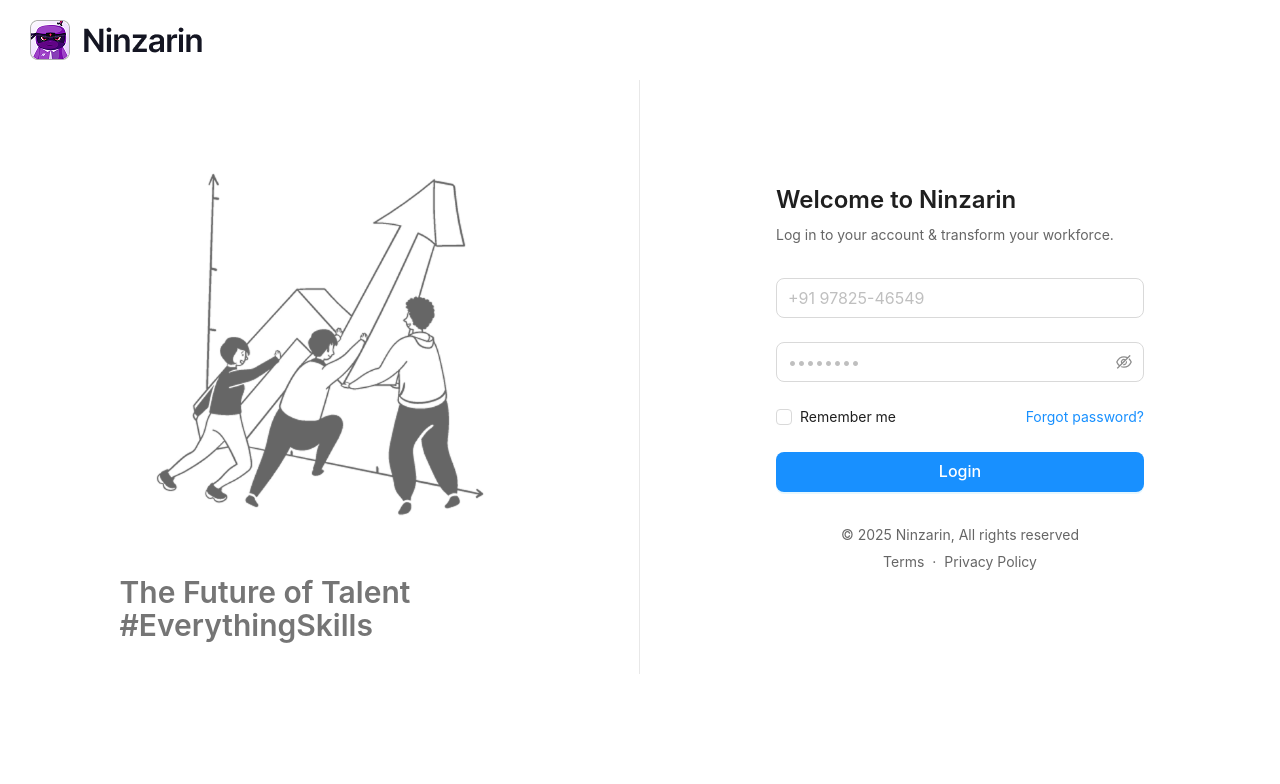
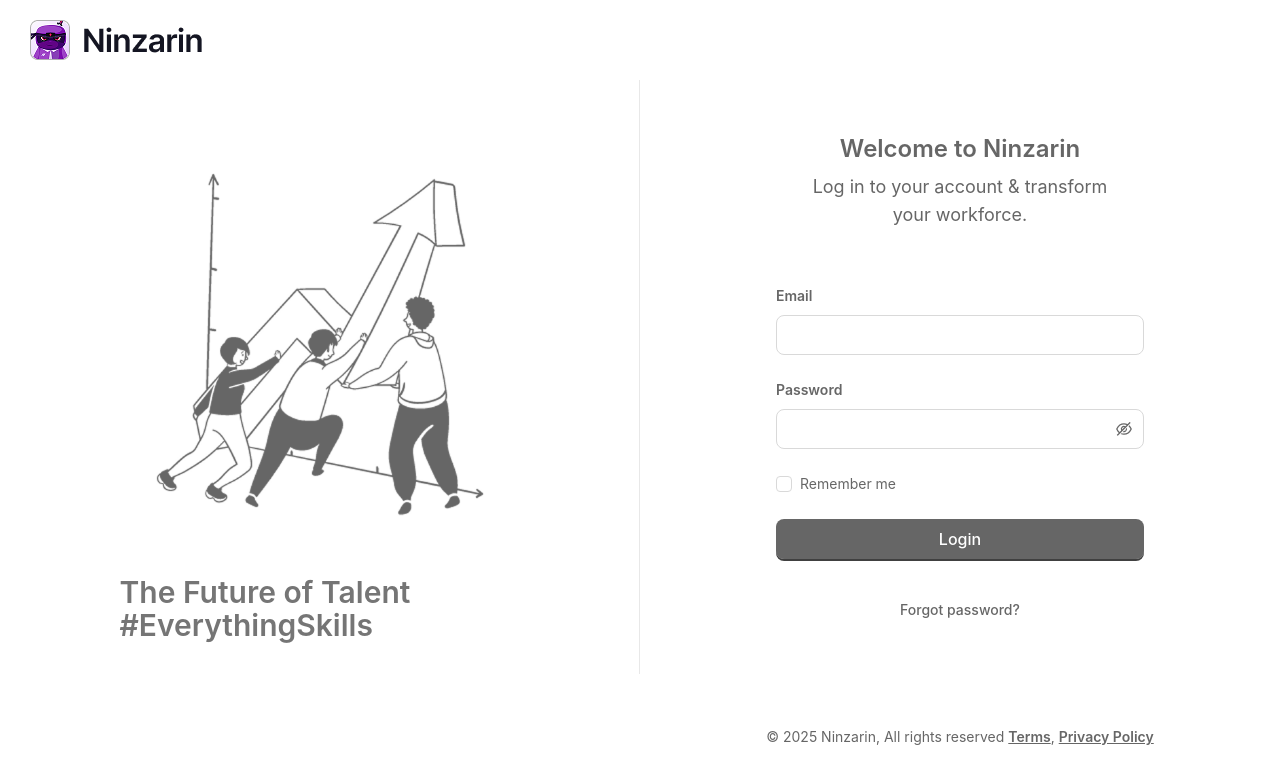
Before and after one commit to Alinahid-official/ninjarin-fe, a React (Vite) app: page /login in a window 1280 px wide. Shown: the top 784 px of the page. Built offline with nearby package versions, Linux system fonts and the light colour scheme.

Commit message:
replicated ui

```diff
--- a/src/App.jsx
+++ b/src/App.jsx
@@ -1,6 +1,7 @@
 import { ConfigProvider } from 'antd';
 import { themeConfig } from './components/layout/ThemeConfig';
 import AppRoutes from './utilities/routes';
+
 
 function App() {
   return (
--- a/src/index.css
+++ b/src/index.css
@@ -0,0 +1,3 @@
+.ant-form-item-label > label {
+    font-weight: 600 !important;
+  }
--- a/src/pages/auth/forgotPassword/index.jsx
+++ b/src/pages/auth/forgotPassword/index.jsx
@@ -1,79 +1,139 @@
-import React from 'react';
-import { Row, Col, Typography, Form, Input, Button } from 'antd';
-import styles from '../login/Login.module.css'; // Reuse login styles for layout
-import Illustration from '../../../assets/images/login/Data Base 3.png'; // Change to your forgot password illustration if needed
-import Logo from '../../../assets/images/logo/Logo.png';
-const { Title, Text } = Typography;
+import React from "react";
+import { Row, Col, Typography, Form, Input, Button } from "antd";
+import styles from "../login/Login.module.css"; // Reuse login styles for layout
+import Illustration from "../../../assets/images/login/Data Base 3.png"; // Change to your forgot password illustration if needed
+import Logo from "../../../assets/images/logo/Logo.png";
+const { Title, Text, Link } = Typography;
 
 const ForgotPassword = () => {
   const onFinish = (values) => {
     // Handle forgot password logic here
-    console.log('Forgot password values:', values);
+    console.log("Forgot password values:", values);
   };
 
   return (
     <>
-    <Row style={{padding:'20px 30px'}}>
+      <Row style={{ padding: "20px 30px" }}>
         <img src={Logo} alt="Growth Illustration" />
       </Row>
       <Row className={styles.loginContainer}>
         <Col xs={24} sm={24} md={12} className={styles.leftSection}>
-
-        <div style={{ textAlign: 'left', marginTop: '2rem' }}>
+          <div style={{ textAlign: "left", marginTop: "2rem" }}>
             <div className={styles.illustration}>
               <img src={Illustration} alt="Forgot Password Illustration" />
             </div>
-          <Title level={2} style={{ color: '#757575', marginBottom: 0, fontWeight: 600, lineHeight: 1.1 }}>
-            All-In-One <span style={{ color: '#757575' }}>#EverythingSkills</span><br />Ecosystem.
+            <Title
+              level={2}
+              style={{
+                color: "#757575",
+                marginBottom: 0,
+                fontWeight: 600,
+                lineHeight: 1.1,
+              }}
+            >
+              All-In-One{" "}
+              <span style={{ color: "#757575" }}>#EverythingSkills</span>
+              <br />
+              Ecosystem.
             </Title>
           </div>
         </Col>
         <Col xs={24} sm={24} md={12} className={styles.rightSection}>
           <div className={styles.loginWrapper}>
+            <div className={styles.formSection}>
+              <div
+                style={{
+                  display: "flex",
+                  justifyContent: "center",
+                  textAlign: "center",
+                  flexDirection: "column",
+                }}
+              >
+                <Title
+                  level={3}
+                  style={{
+                    color: "#757575",
+                    fontWeight: 600,
+                    marginBottom: 10,
+                  }}
+                >
+                  Forgot password
+                </Title>
+                <Text
+                  style={{
+                    color: "#757575",
+                    display: "block",
+                    marginBottom: "2rem",
+                    fontSize: "18px",
+                  }}
+                >
+                  Enter your email address and we will send <br /> you a link to
+                  get back into your account.
+                </Text>
+              </div>
 
-          <div className={styles.formSection}>
-            <Title level={3} style={{ color: '#757575', fontWeight: 600, marginBottom: 0 }}>Forgot password</Title>
-            <Text style={{ color: '#757575', display: 'block', marginBottom: '2rem' }}>
-              Enter your email address and we will send you a link to get back into your account.
-            </Text>
               <Form
                 name="forgot_password"
                 className={styles.loginForm}
                 onFinish={onFinish}
                 layout="vertical"
+                requiredMark={false}
               >
                 <Form.Item
+                  label="Email"
                   name="email"
                   rules={[
-                  { required: true, message: 'Please input your email address!' },
-                  { type: 'email', message: 'Please enter a valid email address!' }
+                    {
+                      required: true,
+                      message: "Please input your email address!",
+                    },
+                    {
+                      type: "email",
+                      message: "Please enter a valid email address!",
+                    },
                   ]}
                 >
                   <Input placeholder="Email" size="large" />
                 </Form.Item>
                 <Form.Item>
-                <Button type="primary" htmlType="submit" block size="large" style={{ background: '#757575', borderColor: '#757575' }}>
+                  <Button type="primary" htmlType="submit" block size="large">
                     Send Login Link
                   </Button>
                 </Form.Item>
               </Form>
-            <div style={{ textAlign: 'center', marginTop: '1rem' }}>
-              <a href="/login" style={{ color: '#757575', fontWeight: 500 }}>Back to Login</a>
-            </div>
-          </div>
-          <div className={styles.footer}>
-            <Text className={styles.copyright}>© 2025 Ninzarin, All rights reserved</Text>
-            <div className={styles.links}>
-              <a href="/terms">Terms</a>
-              <span className={styles.dot}>·</span>
-              <a href="/privacy-policy">Privacy Policy</a>
+              <div style={{ textAlign: "center", marginTop: "1rem" }}>
+                <Link href="/login" style={{ fontWeight: 500 }}>
+                  Back to Login
+                </Link>
               </div>
             </div>
           </div>
         </Col>
       </Row>
+      <Row style={{ padding: "20px 0px" }}>
+        <Col xs={24} sm={24} md={12}></Col>
+        <Col xs={24} sm={24} md={12}>
+          <div className={styles.footer}>
+            <Text className={styles.copyright}>
+              © 2025 Ninzarin, All rights reserved{" "}
+              <Link
+                style={{ fontWeight: 600, textDecoration: "underline" }}
+                href="/terms"
+              >
+                Terms
+              </Link>
+              <span className={styles.dot}>, </span>
+              <Link
+                style={{ fontWeight: 600, textDecoration: "underline" }}
+                href="/privacy-policy"
+              >
+                Privacy Policy
+              </Link>
+            </Text>
+          </div>
+        </Col>
+      </Row>
     </>
-
   );
 };
 
--- a/src/pages/auth/login/Login.module.css
+++ b/src/pages/auth/login/Login.module.css
@@ -74,19 +74,27 @@
   color: #666;
   display: block;
   margin-bottom: 2rem;
+  font-size: 18px;
 }
 
 .loginForm {
   margin-top: 1.5rem;
 }
 
-.rememberForgot {
+.remember {
   display: flex;
   justify-content: space-between;
   align-items: center;
   margin-bottom: 1.5rem;
 }
 
+.forgot{
+  display: flex;
+  justify-content: center;
+  align-items: center;
+  margin-top: 40px;
+  font-weight: 500;
+}
 .forgotLink {
   color: #1890ff;
 }
--- a/src/pages/auth/login/index.jsx
+++ b/src/pages/auth/login/index.jsx
@@ -1,23 +1,22 @@
-import React from 'react';
-import { Form, Input, Button, Checkbox, Row, Col, Typography } from 'antd';
-import styles from './Login.module.css';
-import TeamWorkImage from '../../../assets/images/login/Team_Work.png';
-import Logo from '../../../assets/images/logo/Logo.png';
+import React from "react";
+import { Form, Input, Button, Checkbox, Row, Col, Typography } from "antd";
+import styles from "./Login.module.css";
+import TeamWorkImage from "../../../assets/images/login/Team_Work.png";
+import Logo from "../../../assets/images/logo/Logo.png";
 
-const { Title, Text } = Typography;
+const { Title, Text, Link } = Typography;
 
 const LoginPage = () => {
   const onFinish = (values) => {
-    console.log('Success:', values);
+    console.log("Success:", values);
   };
 
   return (
     <>
-      <Row style={{padding:'20px 30px'}}>
+      <Row style={{ padding: "20px 30px" }}>
         <img src={Logo} alt="Growth Illustration" />
       </Row>
       <Row className={styles.loginContainer}>
-
         <Col xs={24} sm={24} md={12} className={styles.leftSection}>
           {/* <div className={styles.illustration}>
 
@@ -26,74 +25,117 @@
             <Title level={2} className={styles.hashtag}>#EverythingSkills</Title>
           </div>
         </div> */}
-          <div style={{ textAlign: 'left', marginTop: '2rem' }}>
+          <div style={{ textAlign: "left", marginTop: "2rem" }}>
             <div className={styles.illustration}>
               <img src={TeamWorkImage} alt="Growth Illustration" />
             </div>
-            <Title level={2} style={{ color: '#757575', marginBottom: 0, fontWeight: 600, lineHeight: 1.1 }}>
-              The Future of Talent<br />#EverythingSkills
+            <Title
+              level={2}
+              style={{
+                color: "#757575",
+                marginBottom: 0,
+                fontWeight: 600,
+                lineHeight: 1.1,
+              }}
+            >
+              The Future of Talent
+              <br />
+              #EverythingSkills
             </Title>
           </div>
         </Col>
 
         <Col xs={24} sm={24} md={12} className={styles.rightSection}>
           <div className={styles.loginWrapper}>
-
             <div className={styles.formSection}>
-              <Title level={3} className={styles.welcomeTitle}>Welcome to Ninzarin</Title>
-              <Text className={styles.subtitle}>
-                Log in to your account & transform your workforce.
-              </Text>
-
+              <div
+                style={{
+                  display: "flex",
+                  justifyContent: "center",
+                  textAlign: "center",
+                  flexDirection: "column",
+                }}
+              >
+                <Title level={3} className={styles.welcomeTitle}>
+                  Welcome to Ninzarin
+                </Title>
+                <Text className={styles.subtitle}>
+                  Log in to your account & transform<br></br> your workforce.
+                </Text>
+              </div>
               <Form
+                requiredMark={false}
                 name="login"
                 className={styles.loginForm}
                 onFinish={onFinish}
                 layout="vertical"
               >
                 <Form.Item
-                  name="phone"
-                  rules={[{ required: true, message: 'Please input your phone number!' }]}
+                  name="email"
+                  label="Email"
+                  rules={[
+                    {
+                      required: true,
+                      message: "Please input your email!",
+                    },
+                  ]}
                 >
-                  <Input
-                    placeholder="+91 97825-46549"
-                    size="large"
-
-                  />
+                  <Input size="large" />
                 </Form.Item>
 
                 <Form.Item
+                  label="Password"
                   name="password"
-                  rules={[{ required: true, message: 'Please input your Password!' }]}
+                  rules={[
+                    { required: true, message: "Please input your Password!" },
+                  ]}
                 >
-                  <Input.Password
-                    placeholder="••••••••"
-                    size="large"
-
-                  />
+                  <Input.Password size="large" />
                 </Form.Item>
 
-                <div className={styles.rememberForgot}>
+                <div className={styles.remember}>
                   <Checkbox>Remember me</Checkbox>
-                  <a href="/forgot-password" className={styles.forgotLink}>
-                    Forgot password?
-                  </a>
                 </div>
 
-                <Button type="primary" htmlType="submit" block size="large" className={styles.loginButton}>
+                <Button
+                  type="primary"
+                  htmlType="submit"
+                  block
+                  size="large"
+                  className={styles.loginButton}
+                >
                   Login
                 </Button>
+                <div className={styles.forgot}>
+                  <Link href="/forgot-password" className={styles.forgotLink}>
+                    Forgot password?
+                  </Link>
+                </div>
               </Form>
-
-              <div className={styles.footer}>
-                <Text className={styles.copyright}>© 2025 Ninzarin, All rights reserved</Text>
-                <div className={styles.links}>
-                  <a href="/terms">Terms</a>
-                  <span className={styles.dot}>·</span>
-                  <a href="/privacy-policy">Privacy Policy</a>
-                </div>
-              </div>
             </div>
+          </div>
+        </Col>
+      </Row>
+      <Row style={{ padding: "20px 0px" }}>
+        <Col xs={24} sm={24} md={12}></Col>
+        <Col xs={24} sm={24} md={12}>
+          <div className={styles.footer}>
+            <Text className={styles.copyright}>
+              © 2025 Ninzarin, All rights reserved{" "}
+              <Link
+                style={{ fontWeight: 600, textDecoration: "underline" }}
+                href="/terms"
+              >
+                Terms
+              </Link>
+              <span className={styles.dot}>, </span>
+              <Link
+                style={{ fontWeight: 600, textDecoration: "underline" }}
+                href="/privacy-policy"
+              >
+                Privacy Policy
+              </Link>
+            </Text>
           </div>
         </Col>
       </Row>
--- a/src/pages/auth/resetPassword/index.jsx
+++ b/src/pages/auth/resetPassword/index.jsx
@@ -1,48 +1,75 @@
-import React from 'react';
-import { Row, Col, Typography, Form, Input, Button } from 'antd';
-import styles from '../login/Login.module.css'; // Reuse login styles for layout
-import Illustration from '../../../assets/images/login/Data Base 3.png'; // Change to your illustration if needed
-import Logo from '../../../assets/images/logo/Logo.png';
-const { Title, Text } = Typography;
+import React from "react";
+import { Row, Col, Typography, Form, Input, Button } from "antd";
+import styles from "../login/Login.module.css"; // Reuse login styles for layout
+import Illustration from "../../../assets/images/login/Data Base 3.png"; // Change to your illustration if needed
+import Logo from "../../../assets/images/logo/Logo.png";
+const { Title, Text, Link } = Typography;
 
 const ResetPassword = () => {
   const onFinish = (values) => {
     // Handle password reset logic here
-    console.log('Password reset values:', values);
+    console.log("Password reset values:", values);
   };
 
   return (
     <>
-    <Row style={{padding:'20px 30px'}}>
+      <Row style={{ padding: "20px 30px" }}>
         <img src={Logo} alt="Growth Illustration" />
       </Row>
       <Row className={styles.loginContainer}>
         <Col xs={24} sm={24} md={12} className={styles.leftSection}>
-        <div style={{ textAlign: 'left', marginTop: '2rem' }}>
+          <div style={{ textAlign: "left", marginTop: "2rem" }}>
             <div className={styles.illustration}>
               <img src={Illustration} alt="Create New Password Illustration" />
             </div>
-          <Title level={2} style={{ color: '#757575', marginBottom: 0, fontWeight: 600, lineHeight: 1.1 }}>
-            Hire Smarter & Upskill Faster<br />to Optimize Performance
+            <Title
+              level={2}
+              style={{
+                color: "#757575",
+                marginBottom: 0,
+                fontWeight: 600,
+                lineHeight: 1.1,
+              }}
+            >
+              Hire Smarter & Upskill Faster
+              <br />
+              to Optimize Performance
             </Title>
           </div>
         </Col>
         <Col xs={24} sm={24} md={12} className={styles.rightSection}>
           <div className={styles.loginWrapper}>
-
             <div className={styles.formSection}>
-            <Title level={3} style={{ color: '#757575', fontWeight: 600, marginBottom: 0 }}>Create New Password</Title>
+              <div
+                style={{
+                  display: "flex",
+                  justifyContent: "center",
+                  textAlign: "center",
+                  flexDirection: "column",
+                }}
+              >
+                <Title
+                  level={3}
+                  style={{ color: "#757575", fontWeight: 600, marginBottom: 0 }}
+                >
+                  Create New Password
+                </Title>
+              </div>
               <Form
                 name="create_new_password"
                 className={styles.loginForm}
                 onFinish={onFinish}
                 layout="vertical"
+                requiredMark={false}
               >
                 <Form.Item
                   name="newPassword"
                   label="New Password"
                   rules={[
-                  { required: true, message: 'Please input your new password!' }
+                    {
+                      required: true,
+                      message: "Please input your new password!",
+                    },
                   ]}
                 >
                   <Input.Password placeholder="************" size="large" />
@@ -50,15 +77,20 @@
                 <Form.Item
                   name="confirmPassword"
                   label="Reconfirm Password"
-                dependencies={['newPassword']}
+                  dependencies={["newPassword"]}
                   rules={[
-                  { required: true, message: 'Please confirm your password!' },
+                    {
+                      required: true,
+                      message: "Please confirm your password!",
+                    },
                     ({ getFieldValue }) => ({
                       validator(_, value) {
-                      if (!value || getFieldValue('newPassword') === value) {
+                        if (!value || getFieldValue("newPassword") === value) {
                           return Promise.resolve();
                         }
-                      return Promise.reject(new Error('Passwords do not match!'));
+                        return Promise.reject(
+                          new Error("Passwords do not match!")
+                        );
                       },
                     }),
                   ]}
@@ -66,25 +98,39 @@
                   <Input.Password placeholder="************" size="large" />
                 </Form.Item>
                 <Form.Item>
-                <Button type="primary" htmlType="submit" block size="large" style={{ background: '#757575', borderColor: '#757575' }}>
+                  <Button type="primary" htmlType="submit" block size="large">
                     Save password
                   </Button>
                 </Form.Item>
               </Form>
             </div>
+          </div>
+        </Col>
+      </Row>
+      <Row style={{ padding: "20px 0px" }}>
+        <Col xs={24} sm={24} md={12}></Col>
+        <Col xs={24} sm={24} md={12}>
           <div className={styles.footer}>
-            <Text className={styles.copyright}>© 2025 Ninzarin, All rights reserved</Text>
-            <div className={styles.links}>
-              <a href="/terms">Terms</a>
-              <span className={styles.dot}>·</span>
-              <a href="/privacy-policy">Privacy Policy</a>
-            </div>
-          </div>
+            <Text className={styles.copyright}>
+              © 2025 Ninzarin, All rights reserved{" "}
+              <Link
+                style={{ fontWeight: 600, textDecoration: "underline" }}
+                href="/terms"
+              >
+                Terms
+              </Link>
+              <span className={styles.dot}>, </span>
+              <Link
+                style={{ fontWeight: 600, textDecoration: "underline" }}
+                href="/privacy-policy"
+              >
+                Privacy Policy
+              </Link>
+            </Text>
           </div>
         </Col>
       </Row>
     </>
-
   );
 };
 
```
Also changed, not shown: src/components/layout/ThemeConfig.jsx (+9 -2 lines). Lines whose indentation alone changed are shown as unchanged.
